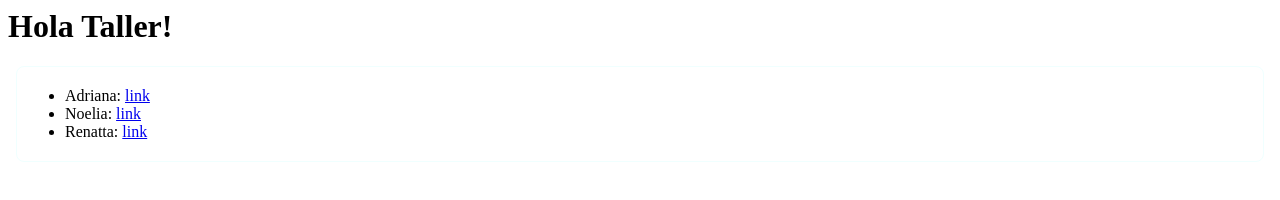
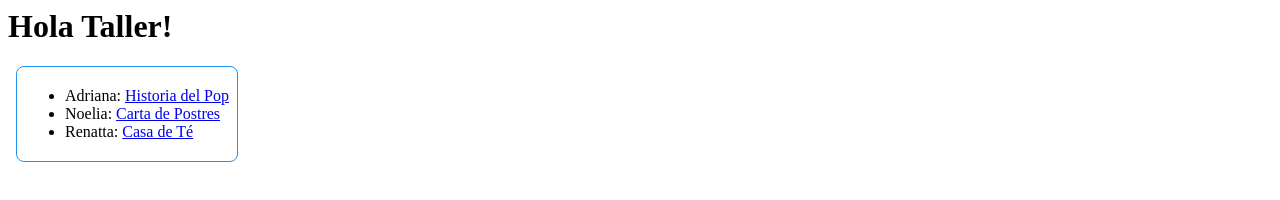
Before and after one commit to stefdltc/taller-irt, a plain HTML site: page index.html in a window 1280 px wide. Drawn offline with Linux system fonts and the light colour scheme.

Commit message:
Update index.html

```diff
--- a/index.html
+++ b/index.html
@@ -3,9 +3,10 @@
     <title>Taller IRT</title>
     <style>
       .list {
+        width: max-content;
         margin: 8px;
         padding: 4px 8px;
-        border: 1px solid azure;
+        border: 1px solid #2196F3;
         border-radius: 8px;
       }
     </style>
@@ -14,9 +15,9 @@
     <h1>Hola Taller!</h1>
       <div class="list">
         <ul>
-          <li>Adriana: <a href="https://adrianaffch.github.io/Portfolio/">link</a></li>
-          <li>Noelia: <a href="https://noeliazanga.github.io/Carta-de-postres/">link</a></li>
-          <li>Renatta: <a href="https://renatta41.github.io/CASA-DE-TE/">link</a></li>
+          <li>Adriana: <a href="https://adrianaffch.github.io/Portfolio/">Historia del Pop</a></li>
+          <li>Noelia: <a href="https://noeliazanga.github.io/Carta-de-postres/">Carta de Postres</a></li>
+          <li>Renatta: <a href="https://renatta41.github.io/CASA-DE-TE/">Casa de Té</a></li>
         </ul>
     </div>
   </body>
```
